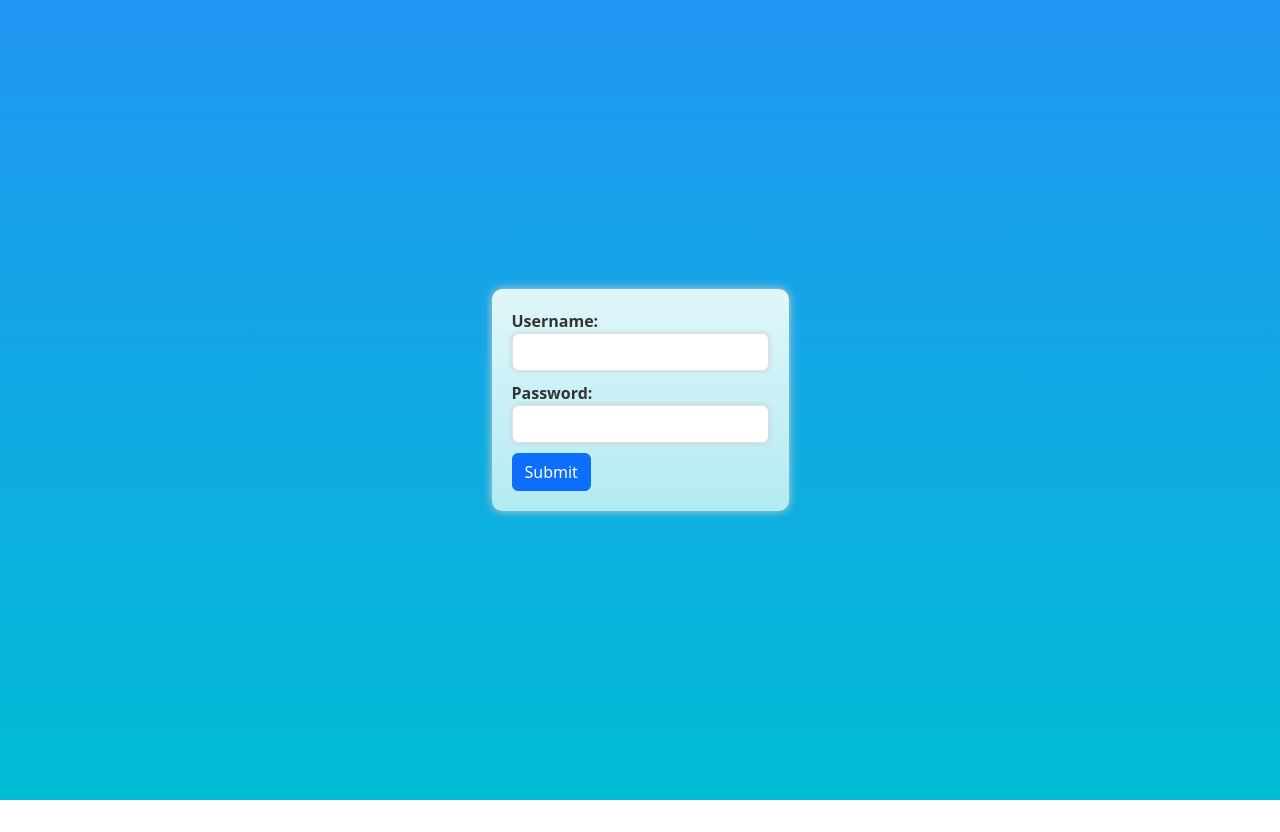
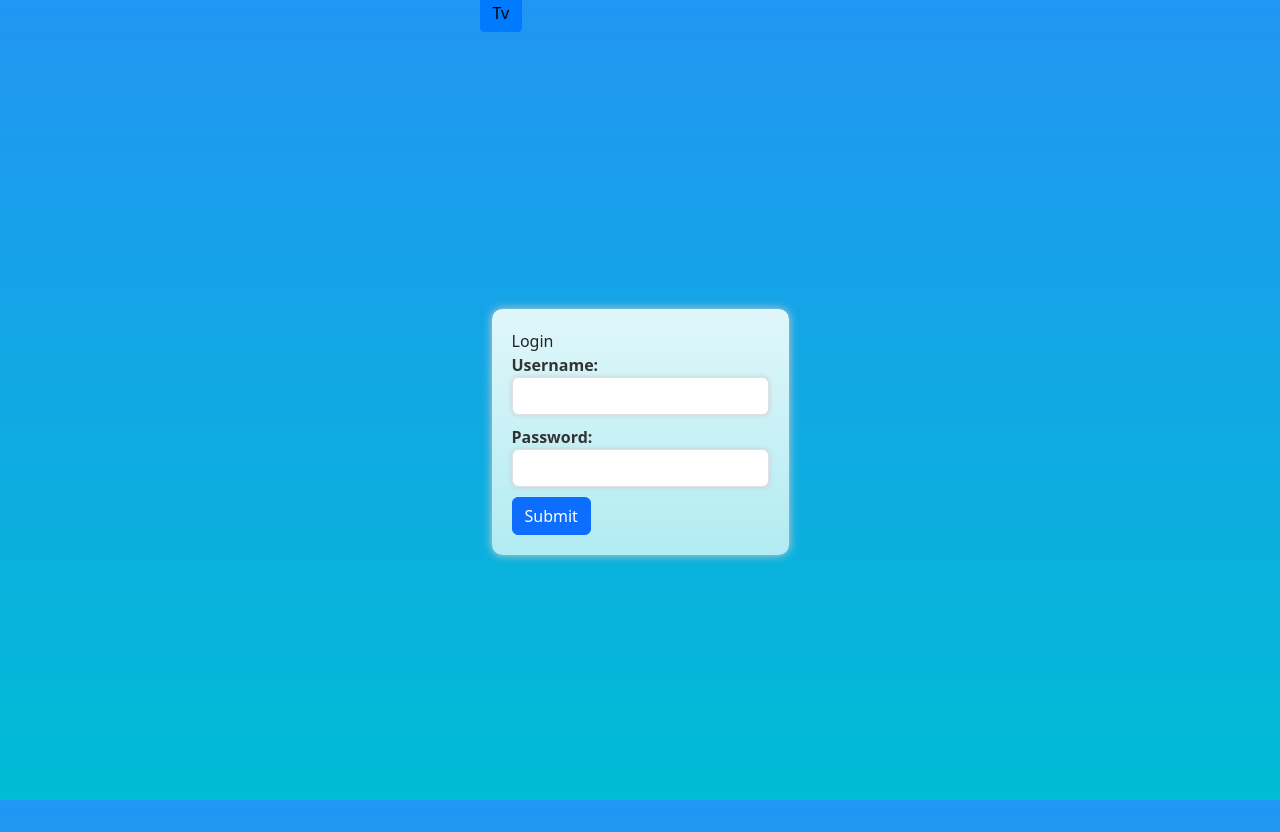
Before and after one commit to TumayAltintas/Vuejs-Movie-app, a Vue app: page /Login-Register in a window 1280 px wide. Before the commit the page ends 800 px from the top, so only its background shows below. Built offline with nearby package versions, Linux system fonts and the light colour scheme; what secure-ls would draw is missing.

Commit message:
sayfalarda düzenleme

```diff
--- a/src/components/Login-Register/Login.vue
+++ b/src/components/Login-Register/Login.vue
@@ -1,27 +1,18 @@
 <template>
-  <section class="vh-100 bg-dark">
-    <div class="container h-100">
-      <div class="row d-flex justify-content-center align-items-center h-100">
-        <div class=" w-25" style="border-radius: 15px;">
-          <div class="card-body p-5">
-            <h2 style="color: white" class=" text-center mb-4">Giriş Yap</h2>
-            <form>
-              <input v-model="userData.username" type="email" id="form3Example3" class="form-control mb-4"
-                     placeholder="Kullanıcı_Adı"/>
-
-              <input v-model="userData.password" type="password" id="form3Example4" class="form-control mb-3"
-                     placeholder="Şifre"/>
-              <div class="m-4" style="justify-content: center;display: flex">
-                <button @click="onsubmit()" type="button" class="btn btn-primary btn-lg"
-                        style="  padding-left: 2.5rem; padding-right: 2.5rem;">Giriş
-                </button>
-              </div>
-            </form>
-          </div>
-        </div>
+  <div class="container">
+    <form>
+      Login
+      <div class="form-group">
+        <label for="username">Username:</label>
+        <input type="text" class="form-control" id="username" v-model="userData.username">
       </div>
-    </div>
-  </section>
+      <div class="form-group">
+        <label for="password">Password:</label>
+        <input type="password" class="form-control" id="password" v-model="userData.password">
+      </div>
+      <button class="btn btn-primary" @click="onSave">Submit</button>
+    </form>
+  </div>
 </template>
 
 <script>
@@ -54,6 +45,78 @@ export default {
 
 </script>
 
-<style scoped>
+<style>
+.container {
+  display: flex;
+  justify-content: center;
+  align-items: center;
+  height: 100vh; /* use the full height of the viewport */
+}
 
+form {
+  background: #f7f7f7; /* change the background color of the form */
+  padding: 20px;
+  border-radius: 10px; /* add rounded corners to the form */
+  box-shadow: 0px 0px 10px #ccc; /* add a subtle shadow to the form */
+}
+
+label {
+  font-weight: bold; /* make the labels bold */
+}
+
+input {
+  margin-bottom: 10px; /* add some spacing between the inputs and labels */
+  padding: 10px;
+  border: none; /* remove the border of the inputs */
+  border-radius: 10px; /* add rounded corners to the inputs */
+  box-shadow: 0px 0px 5px #ccc; /* add a subtle shadow to the inputs */
+}
+
+button {
+  background: #2196F3; /* change the background color of the button */
+  color: white; /* change the text color of the button */
+  padding: 10px 20px;
+  border: none; /* remove the border of the button */
+  border-radius: 10px; /* add rounded corners to the button */
+  font-weight: bold; /* make the text of the button bold */
+  cursor: pointer; /* change the cursor to a pointer when hovering over the button */
+}
+body {
+  background: linear-gradient(#2196F3, #00BCD4); /* Add a colorful background to the whole page */
+}
+form {
+  background: linear-gradient(#e0f7fa, #b2ebf2); /* Add a gradient background color to the form */
+  padding: 20px;
+  border-radius: 10px;
+  box-shadow: 0px 0px 10px #ccc;
+}
+
+label {
+  font-weight: bold;
+  color: #333; /* Change the text color of the labels */
+}
+
+input {
+  margin-bottom: 10px;
+  padding: 10px;
+  border: none;
+  border-radius: 10px;
+  box-shadow: 0px 0px 5px #ccc;
+  background: #f1f1f1; /* Change the background color of the inputs */
+  color: #333; /* Change the text color of the inputs */
+}
+
+button {
+  background: #2196F3;
+  color: white;
+  padding: 10px 20px;
+  border: none;
+  border-radius: 10px;
+  font-weight: bold;
+  cursor: pointer;
+}
+
+button:hover {
+  background: #00BCD4; /* Change the background color of the button when hovering over it */
+}
 </style>
--- a/src/components/Login-Register/Register.vue
+++ b/src/components/Login-Register/Register.vue
@@ -1,6 +1,7 @@
 <template>
   <div class="container">
     <form>
+      Register
       <div class="form-group">
         <label for="username">Username:</label>
         <input type="text" class="form-control" id="username" v-model="userData.username">
--- a/src/router/router.js
+++ b/src/router/router.js
@@ -27,7 +27,7 @@ const router = createRouter({
 
 		{path: '/test', name: 'test', component: () => import('../components/MoviePages/test.vue')},
 
-		{path: '/Login-Register', name: 'Login-Register', component: () => import('../components/Login-Register/Register.vue')},
+		{path: '/Login-Register', name: 'Login-Register', component: () => import('../views/Login-Register/Login-Register.vue')},
 
 
 
--- a/src/views/Login-Register/Login-Register.vue
+++ b/src/views/Login-Register/Login-Register.vue
@@ -1,17 +1,94 @@
 <template>
-<Login/>
+
+  <div class="container">
+    <div>
+      <!--      <label class="switch" :style="{ backgroundColor: buttonColor }">-->
+      <!--        <input type="checkbox" @click="toggleDivs">-->
+      <!--        <span  class="slider round">{{ buttonText }}</span>-->
+      <!--      </label>-->
+      <div>
+        <div style="margin-top: 25px">
+          <button class="custom-button" style="color: black;" v-if="show" @click="show=!show">Tv</button>
+          <button class="custom-button" style="color: black;" v-else="" @click="show=!show">Movie</button>
+        </div>
+        <Login v-if="show"/>
+        <Register v-else=""/>
+      </div>
+
+    </div>
+  </div>
 </template>
 
 <script>
+
+
 import Login from "../../components/Login-Register/Login.vue";
+import Register from "../../components/Login-Register/Register.vue";
+
 export default {
-  name: "Login-Register",
+  name: "MainPageMovieAndTv",
   components: {
-    Login
+    Login,
+    Register
+  },
+  data() {
+    return {
+      buttonText: 'Tv',
+      buttonColor: '#ccc',
+      show: true,
+
+    }
+  },
+  methods: {
+    toggleDivs() {
+      this.showDiv1 = !this.showDiv1;
+      this.showDiv2 = !this.showDiv2;
+      if (this.buttonText === 'Movie') {
+        this.buttonText = 'Tv';
+        this.buttonColor = '#4caf50';
+      } else {
+        this.buttonText = 'Movie';
+        this.buttonColor = '#ccc';
+      }
+
+    }
   }
 }
 </script>
 
 <style scoped>
+.custom-button {
+  display: inline-block;
+  font-weight: 400;
+  color: #fff;
+  text-align: center;
+  vertical-align: middle;
+  user-select: none;
+  background-color: #007bff;
+  border: 1px solid #007bff;
+  padding: 0.375rem 0.75rem;
+  font-size: 1rem;
+  line-height: 1.5;
+  border-radius: 0.25rem;
+  transition: color 0.15s ease-in-out, background-color 0.15s ease-in-out, border-color 0.15s ease-in-out, box-shadow 0.15s ease-in-out;
+  cursor: pointer;
+}
+
+.custom-button:hover {
+  color: #fff;
+  background-color: #0069d9;
+  border-color: #0062cc;
+}
+
+.custom-button:active {
+  color: #fff;
+  background-color: #0062cc;
+  border-color: #005cbf;
+}
+
+.custom-button:focus {
+  outline: 0;
+  box-shadow: 0 0 0 0.2rem rgba(0, 123, 255, 0.5);
+}
 
 </style>
```
